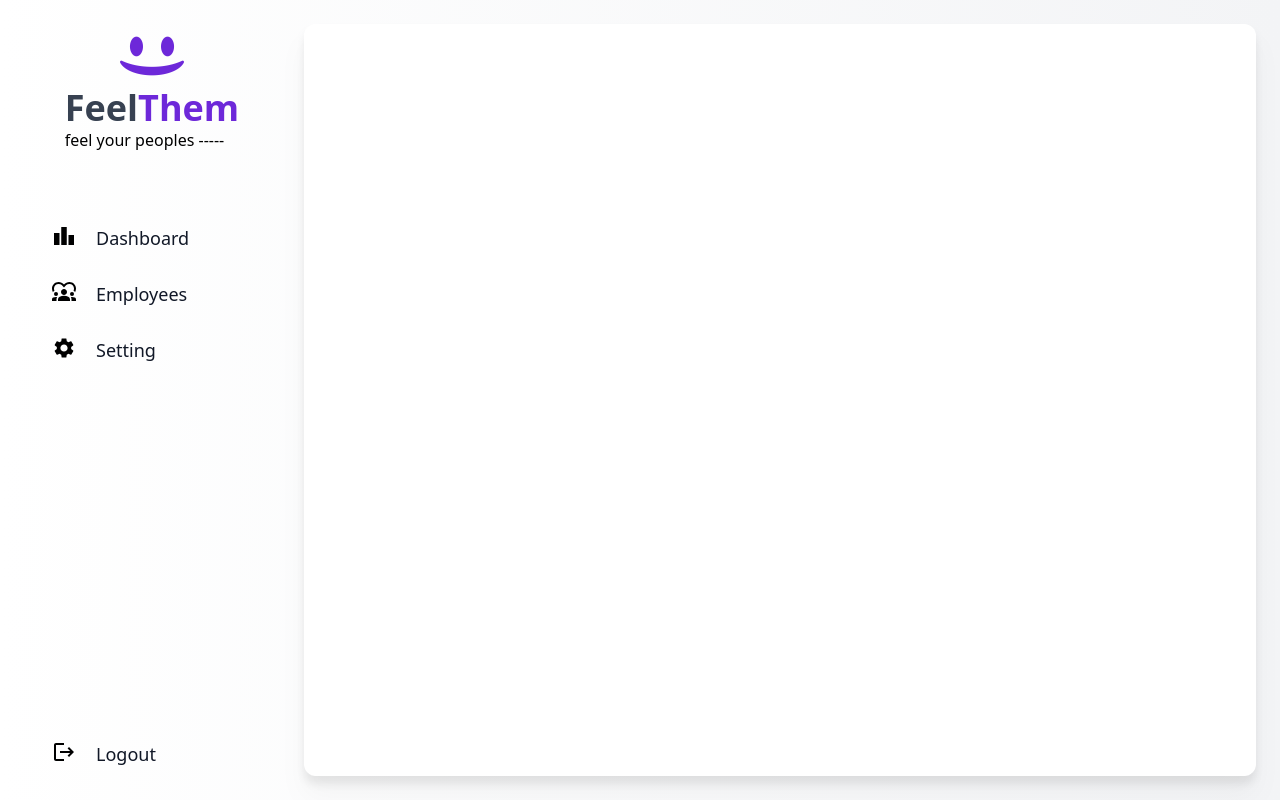
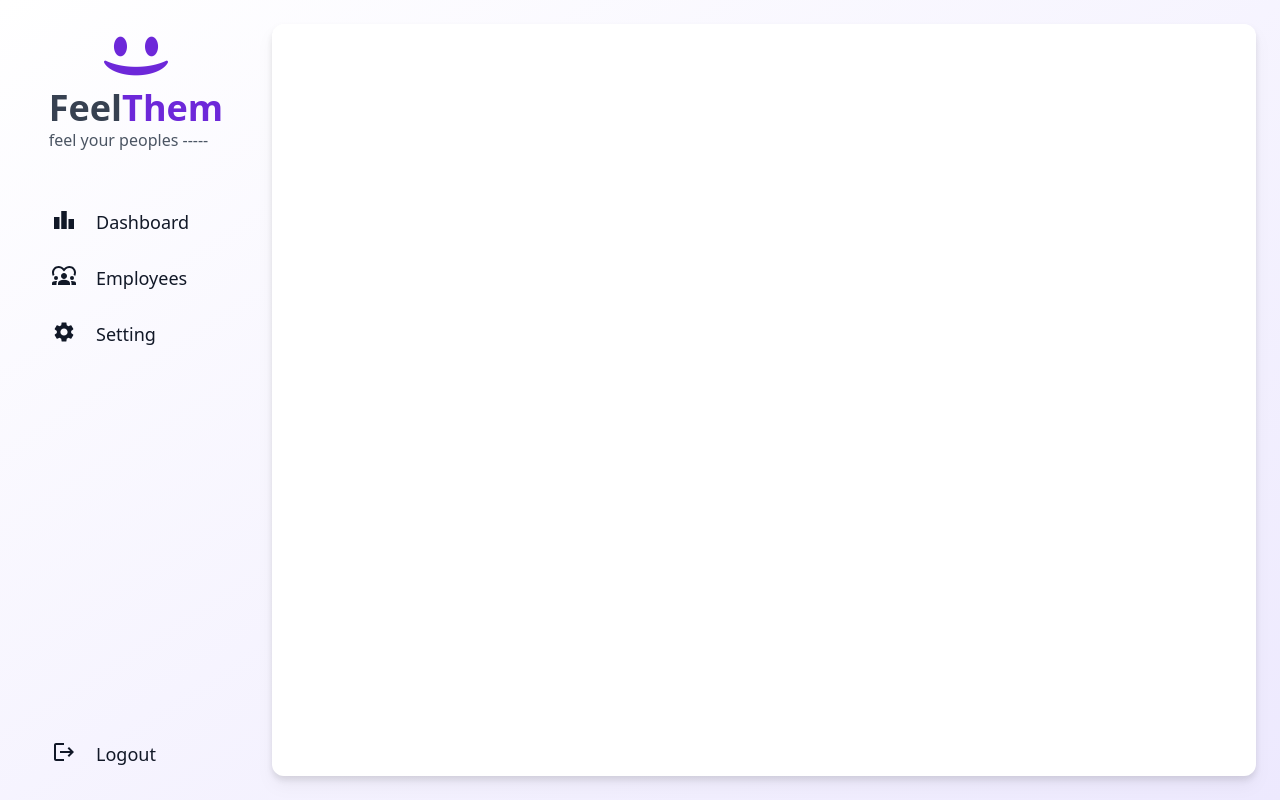
Before and after one commit to PatcharaKL/FeelME_Web, a React app: page / in a window 1280 px wide. Built offline with nearby package versions, Linux system fonts and the light colour scheme; the HTML template or start-up script is replaced by a standard one.

Commit message:
animate logo

```diff
--- a/src/components/FeelMeLogo.tsx
+++ b/src/components/FeelMeLogo.tsx
@@ -3,13 +3,13 @@ import smileLogo from "../../src/assets/smile.png";
 export const FeelMeLogo = () => {
   return (
     <>
-      <div className="flex justify-center">
+      <div className="flex select-none justify-center">
         <img className="h-16 object-scale-down" src={smileLogo}></img>
       </div>
-      <div className="select-none text-4xl font-semibold text-gray-700">
+      <div className="text-4xl font-semibold text-gray-700">
         Feel<span className="font-extrabold text-violet-700">Them</span>
       </div>
-      <div>feel your peoples -----</div>
+      <div className="text-gray-600">feel your peoples -----</div>
     </>
   );
 };
--- a/src/components/side-bar/SideBar.tsx
+++ b/src/components/side-bar/SideBar.tsx
@@ -10,7 +10,7 @@ const SideBar = () => {
   const [selected, setSelected] = useState("");
   return (
     <>
-      <SideBarContainer className="flex h-full w-64 flex-col gap-16 rounded-xl ">
+      <SideBarContainer className="flex h-full w-56 flex-col gap-12 rounded-xl ">
         <SideBarItemsGroup className="flex justify-center">
           <SideBarLogo Logo={FeelMeLogo} />
         </SideBarItemsGroup>
@@ -37,7 +37,10 @@ const SideBarItemsGroup = (props: React.HTMLAttributes<HTMLDivElement>) => {
 
 const SideBarLogo = ({ Logo, to = default_nav }: any) => {
   return (
-    <a href={to}>
+    <a
+      href={to}
+      className="transition delay-150 duration-300 ease-in-out hover:-translate-y-1 hover:rotate-1 hover:scale-110"
+    >
       <Logo />
     </a>
   );
@@ -49,12 +52,12 @@ const SideBarItem = ({
   to = default_nav,
 }: SideBarItemProps) => {
   return (
-    <div className="flex gap-5 px-7 py-2">
-      <Icon />
-      <a className="text-center text-lg font-medium text-gray-900" href={to}>
+    <a className="text-center text-lg font-medium text-gray-900" href={to}>
+      <span className="flex gap-5 px-7 py-2">
+        <Icon />
         {name}
-      </a>
-    </div>
+      </span>
+    </a>
   );
 };
 
--- a/src/pages/FeelMe.tsx
+++ b/src/pages/FeelMe.tsx
@@ -2,12 +2,12 @@ import SideBar from "../components/side-bar/SideBar";
 const FeelMe = () => {
   return (
     <>
-      <div className="h-screen w-screen bg-gradient-to-r from-white to-gray-100 p-6">
+      <div className="h-screen w-screen bg-gradient-to-br from-white to-violet-100 p-6">
         <div className="flex h-full gap-6">
           <SideBar />
           <div
             id="board"
-            className="flex-1 rounded-xl bg-white drop-shadow-xl"
+            className="flex-1 overflow-hidden rounded-xl bg-white drop-shadow-lg"
           ></div>
         </div>
       </div>
```
